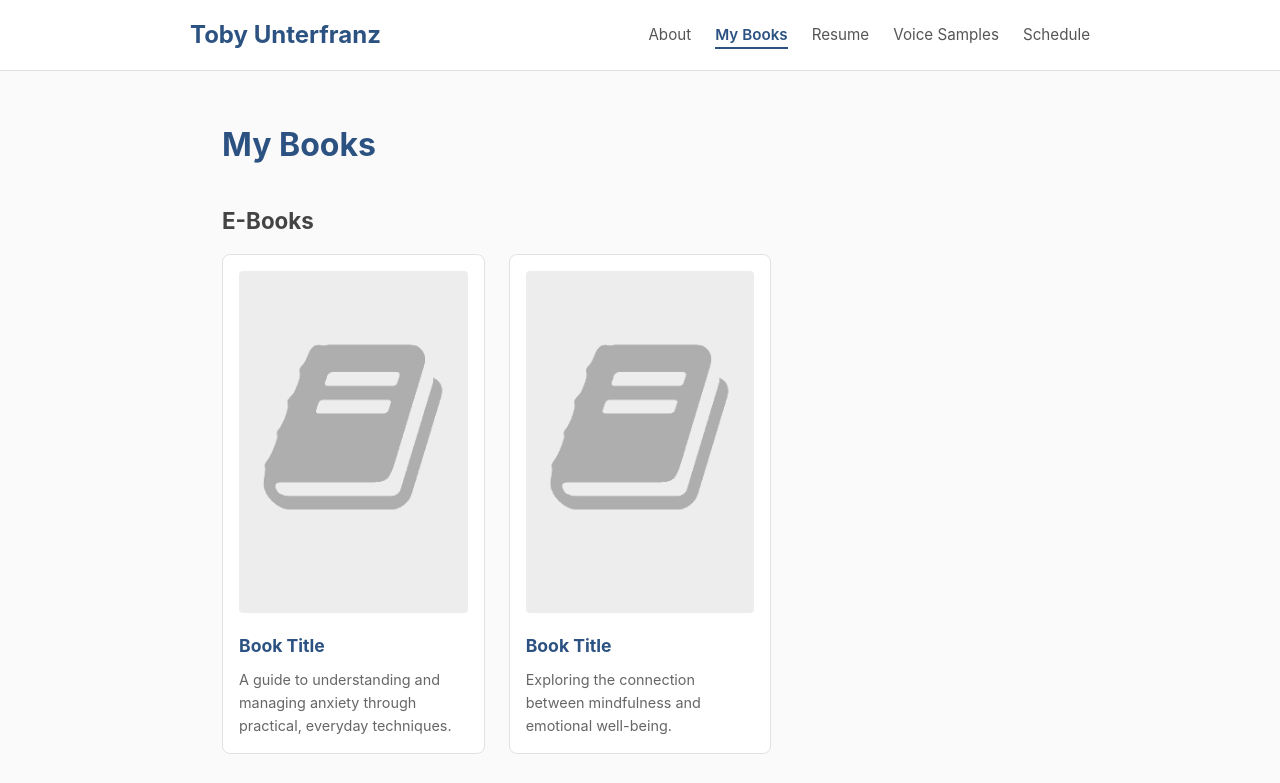
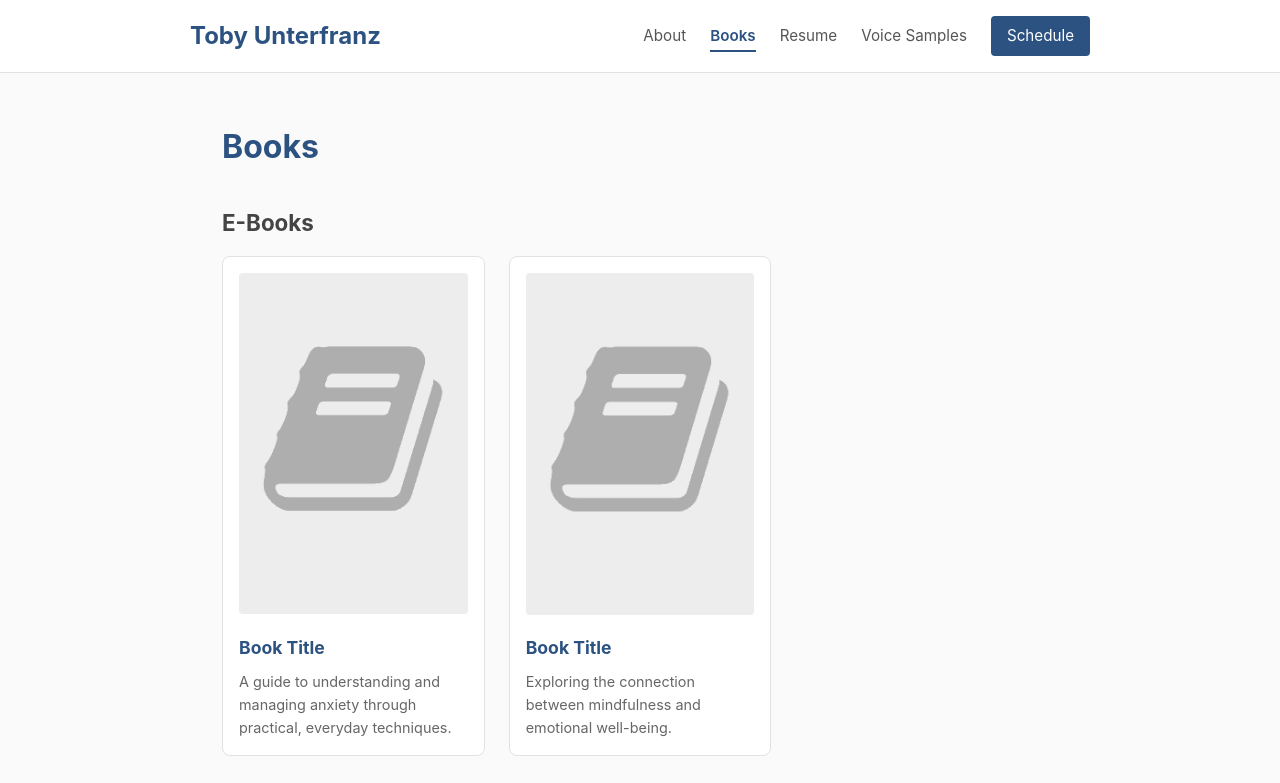
Before and after one commit to landaverdend/unterfranz_portfolio, a plain HTML site: page books.html in a window 1280 px wide. Shown: the top 783 px of the page. Drawn offline with Linux system fonts and the light colour scheme.

Commit message:
updating navbar

```diff
--- a/books.html
+++ b/books.html
@@ -3,7 +3,7 @@
   <head>
     <meta charset="UTF-8" />
     <meta name="viewport" content="width=device-width, initial-scale=1.0" />
-    <title>My Books - Toby Unterfranz</title>
+    <title>Books - Toby Unterfranz</title>
     <link rel="stylesheet" href="css/styles.css" />
   </head>
   <body>
@@ -18,16 +18,16 @@
         </label>
         <div class="nav-links">
           <a href="about.html">About</a>
-          <a href="books.html" class="active">My Books</a>
+          <a href="books.html" class="active">Books</a>
           <a href="resume.html">Resume</a>
           <a href="voice-samples.html">Voice Samples</a>
-          <a href="https://growtherapy.com/provider/t2lbeh1n9isj/toby-unterfranz" target="_blank">Schedule</a>
+          <a href="https://growtherapy.com/provider/t2lbeh1n9isj/toby-unterfranz" target="_blank" class="nav-btn">Schedule</a>
         </div>
       </nav>
     </header>
 
     <main>
-      <h1>My Books</h1>
+      <h1>Books</h1>
 
       <h2>E-Books</h2>
       <div class="book-grid">
--- a/css/styles.css
+++ b/css/styles.css
@@ -47,6 +47,7 @@ header nav {
   display: flex;
   gap: 1.5rem;
   flex-wrap: wrap;
+  align-items: center;
 }
 
 .nav-links a {
@@ -54,12 +55,13 @@ header nav {
   font-size: 0.95rem;
   position: relative;
   transition: color 0.3s ease;
+  padding: 0.5rem 0;
 }
 
 .nav-links a::after {
   content: '';
   position: absolute;
-  bottom: -2px;
+  bottom: 0.25rem;
   left: 0;
   width: 0;
   height: 2px;
@@ -80,6 +82,22 @@ header nav {
 .nav-links a.active {
   color: #2c5282;
   font-weight: 600;
+}
+
+.nav-links a.nav-btn {
+  background: #2c5282;
+  color: #fff;
+  padding: 0.5rem 1rem;
+  border-radius: 4px;
+}
+
+.nav-links a.nav-btn:hover {
+  background: #1a365d;
+  color: #fff;
+}
+
+.nav-links a.nav-btn::after {
+  display: none;
 }
 
 /* Mobile Menu */
```
Also changed, not shown: about.html (+2 -2 lines), index.html (+2 -2 lines), resume.html (+2 -2 lines), voice-samples.html (+2 -2 lines).
